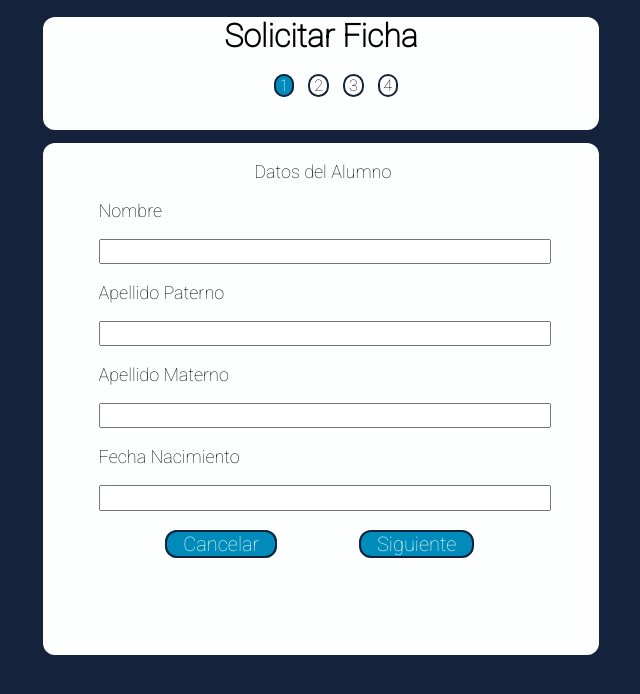
After one commit to LuisMartinRX20/SGER, a PHP site: page /ficha.php in a window 1280 px wide. The commit adds this page. Shown: the top 694 px of the page, without its empty margins (319-959 px from the left). Run offline with PHP 8.4, Linux system fonts and the light colour scheme.

Commit message:
se creo la pagina de ficha y se hizo el paginado

```diff
--- /dev/null
+++ b/CSS/ficha.css
@@ -0,0 +1,166 @@
+body{
+    font-family: 'Roboto', sans-serif;
+    background-color: #15223b;
+    position: relative;
+}
+
+p{
+    font-size: 18px;
+
+}
+#encabezado{
+    text-align: center;
+}
+
+.formulario{
+    background-color: #fdfefe;
+
+    margin-top: 1%;
+    margin-left: 28%;
+    margin-right: 28%;
+    border-radius: 12px;
+    height: 32rem;
+    display: flex;
+    overflow: hidden;
+
+}
+.titulo{
+    background-color: #fdfefe;
+    position: relative;
+    margin-top: -1%;
+    margin-left: 28%;
+    margin-right: 28%;
+    border-radius: 12px;
+    height: 42%;
+
+}
+ul{
+    list-style-type: none;
+    text-align: center
+
+}
+.opcion{
+    color: black;
+    background-color: white;
+    border:  2px solid #15223b;
+    display: inline;
+    margin-right: 10px;
+    padding: 0 4px;
+    border-radius: 12px;
+
+ }
+
+.opcion.active{
+    color: white;
+    background-color: #008CBA;
+}
+li{
+    color: white;
+    background-color: #008CBA;
+}
+
+.fondo{
+    overflow: hidden;
+}
+
+.pagina1{
+    margin-left: 10%;
+    margin-right: 10%;
+    min-width: 100%;
+    opacity: 0;
+}
+.pagina2{
+    margin-top: 0.5%;
+    margin-right: 10%;
+    min-width: 100%;
+    opacity: 0;
+}
+.pagina3{
+    margin-left: -10%;
+    margin-right: 10%;
+    min-width: 100%;
+    opacity: 0;
+}
+.pagina4{
+    margin-left: 10%;
+    margin-right: 10%;
+    min-width: 100%;
+    opacity: 0;
+}
+#informacion{
+    display: flex;
+    left: -1rem;
+    width: 80%;
+    height: 1.2rem;
+
+}
+
+.encabezado1{
+    margin-left: 33%;
+    margin-block-end: -2%;
+}
+.encabezado2{
+    margin-left: 28%;
+}
+.encabezado3{
+    margin-left: 27%;
+}
+
+#boton {
+    position: relative;
+    background-color: #008CBA;
+    color: white;
+    border: 2px solid  #15223b;
+    font-family: 'Roboto', sans-serif;
+    font-size: 20px;
+    border-radius: 12px;
+    padding: 0 1rem;
+    margin-left: 14%;
+}
+#boton:hover {
+    color: black;
+    background-color: white;
+}
+
+.cancelar{
+    position: relative;
+    background-color: #008CBA;
+    color: white;
+    border: 2px solid  #15223b;
+    font-family: 'Roboto', sans-serif;
+    font-size: 20px;
+    border-radius: 12px;
+    padding: 0 1rem;
+    text-decoration: none;
+    margin-left: 12%;
+
+}
+.cancelar:hover{
+    color: black;
+    background-color: white;
+}
+
+/*activar paginas*/
+.pagina1.active{
+    opacity: 1;
+}
+.pagina2.active{
+    opacity: 1;
+}
+.pagina3.active{
+    opacity: 1;
+}
+.pagina4.active{
+    opacity: 1;
+}
+
+/*mover paginas a la derecha*/
+.pagina1.left{
+    margin-left: -100%;
+}
+.pagina2.left{
+    margin-left: -100%;
+}
+.pagina3.left{
+    margin-left: -130%;
+}
--- a/CSS/login.css
+++ b/CSS/login.css
@@ -207,7 +207,3 @@ a {
   background-color: #008CBA;
   color: white;
 }
-
-#usuario.active{
-
-}
--- /dev/null
+++ b/JS/paginaficha.js
@@ -0,0 +1,58 @@
+const
+$botonS1=document.querySelector('.botonS1'),
+$botonS2=document.querySelector('.botonS2'),
+$botonS3=document.querySelector('.botonS3'),
+$botonA1=document.querySelector('.botonA1'),
+$botonA2=document.querySelector('.botonA2'),
+$botonA3=document.querySelector('.botonA3');
+
+
+
+var x=1;
+document.addEventListener('click', e=>{
+    if(e.target=== $botonS1){
+            document.getElementById("contenido1").classList.remove("active");
+            document.getElementById("contenido1").classList.add("left");
+            document.getElementById("contenido2").classList.add("active");
+            document.getElementById("opcion1").classList.remove("active");
+            document.getElementById("opcion2").classList.add("active");
+
+    }
+    if(e.target=== $botonS2){
+        console.log("entre");
+        document.getElementById("contenido2").classList.remove("active");
+        document.getElementById("contenido2").classList.add("left");
+        document.getElementById("contenido3").classList.add("active");
+        document.getElementById("opcion2").classList.remove("active");
+        document.getElementById("opcion3").classList.add("active");
+    }
+    if(e.target=== $botonS3){
+        console.log("entre");
+        document.getElementById("contenido3").classList.remove("active");
+        document.getElementById("contenido3").classList.add("left");
+        document.getElementById("contenido4").classList.add("active");
+        document.getElementById("opcion3").classList.remove("active");
+        document.getElementById("opcion4").classList.add("active");
+    }
+    if(e.target===$botonA1){
+        document.getElementById("contenido2").classList.remove("active");
+        document.getElementById("contenido1").classList.remove("left");
+        document.getElementById("contenido1").classList.add("active");
+        document.getElementById("opcion2").classList.remove("active");
+        document.getElementById("opcion1").classList.add("active");
+    }
+    if(e.target===$botonA2){
+        document.getElementById("contenido3").classList.remove("active");
+        document.getElementById("contenido2").classList.remove("left");
+        document.getElementById("contenido2").classList.add("active");
+        document.getElementById("opcion3").classList.remove("active");
+        document.getElementById("opcion2").classList.add("active");
+    }
+    if(e.target===$botonA3){
+        document.getElementById("contenido4").classList.remove("active");
+        document.getElementById("contenido3").classList.remove("left");
+        document.getElementById("contenido3").classList.add("active");
+        document.getElementById("opcion4").classList.remove("active");
+        document.getElementById("opcion3").classList.add("active");
+    }
+});
--- /dev/null
+++ b/ficha.php
@@ -0,0 +1,88 @@
+<!DOCTYPE html>
+<html lang="en">
+<head>
+    <meta charset="UTF-8">
+    <meta http-equiv="X-UA-Compatible" content="IE=edge">
+    <meta name="viewport" content="width=device-width, initial-scale=1.0">
+    <link href="CSS/ficha.css" rel="stylesheet" type="text/css">
+    <link href="https://fonts.googleapis.com/css2?family=Roboto:wght@100&display=swap" rel="stylesheet">
+    <title>SGER:FIcha</title>
+</head>
+<body>
+    <div class="fondo">
+        <div class="titulo">
+            <h1 id="encabezado">Solicitar Ficha</h1>
+                <ul>
+                    <li class="opcion active" id="opcion1">1</li>
+                    <li class="opcion" id="opcion2">2</li>
+                    <li class="opcion" id="opcion3">3</li>
+                    <li class="opcion" id="opcion4">4</li>
+                </ul>
+                <br>
+            </div>
+            <div class="formulario">
+
+                <div class="pagina1 active " id="contenido1">
+                    <p  class="encabezado2">Datos del Alumno</p>
+                    <p>Nombre</p>
+                    <input type="text" name="" id="informacion">
+                    <p>Apellido Paterno</p>
+                    <input type="text" name="" id="informacion">
+                    <p>Apellido Materno</p>
+                    <input type="text" name="" id="informacion">
+                    <p>Fecha Nacimiento</p>
+                    <input type="text" name="" id="informacion">
+                    <br>
+                    <a href="index.php" class="cancelar">Cancelar</a>
+                    <button class="botonS1" id="boton">Siguiente</button>
+                </div>
+                <div class="pagina2 " id="contenido2">
+
+                    <br>
+                    <p >Calle</p>
+                    <input type="text" name="" id="informacion">
+                    <p>No.</p>
+                    <input type="text" name="" id="informacion">
+                    <p>Colonia</p>
+                    <input type="text" name="" id="informacion">
+                    <p>Codigo Postal</p>
+                    <input type="text" name="" id="informacion">
+                    <br>
+                    <button class="botonA1" id="boton">Anterior</button>
+                    <button class="botonS2" id="boton">Siguiente</button>
+                </div>
+                <div class="pagina3 "  id="contenido3">
+                    <p  class="encabezado3">Datos del Padre/ Tutor</p>
+                    <p>Nombre</p>
+                    <input type="text" name="" id="informacion">
+                    <p>Apellido Paterno</p>
+                    <input type="text" name="" id="informacion">
+                    <p>Apellido Materno</p>
+                    <input type="text" name="" id="informacion">
+                    <p>Fecha Nacimiento</p>
+                    <input type="text" name="" id="informacion">
+                    <br>
+                    <button class="botonA2" id="boton">Anterior</button>
+                    <button class="botonS3" id="boton">Siguiente</button>
+                </div>
+                <div class="pagina4 " id="contenido4">
+                    <p >Calle</p>
+                    <input type="text" name="" id="informacion">
+                    <p>No.</p>
+                    <input type="text" name="" id="informacion">
+                    <p>Colonia</p>
+                    <input type="text" name="" id="informacion">
+                    <p>Codigo Postal</p>
+                    <input type="text" name="" id="informacion">
+                    <p>Telefono</p>
+                    <input type="text" name="" id="informacion">
+                    <br>
+                    <button class="botonA3" id="boton">Anterior</button>
+                    <input type="submit" name=""  value= "Enviar" id="boton">
+
+                </div>
+            </div>
+    </div>
+    <script src="JS/paginaficha.js"></script>
+</body>
+</html>
--- a/index.php
+++ b/index.php
@@ -49,12 +49,12 @@
                 <br>
                 <input type="submit" name="" id="" value="Iniciar" class="inicio">
 
-                <a href="#" class="inicio">Solicitar Ficha</a>
+                <a href="ficha.php" class="inicio">Solicitar Ficha</a>
             </div>
 
         </div>
     </div>
 </div>
-<script src="JS/pagina.js"></script>
+<script src="JS/paginalogin.js"></script>
 </body>
 </html>
```
Also changed, not shown: JS/paginalogin.js (renamed from JS/pagina.js, +1 -9 lines).
